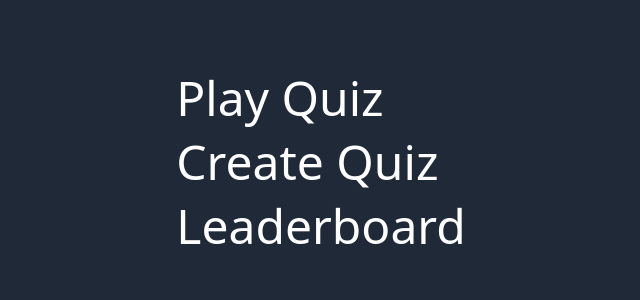
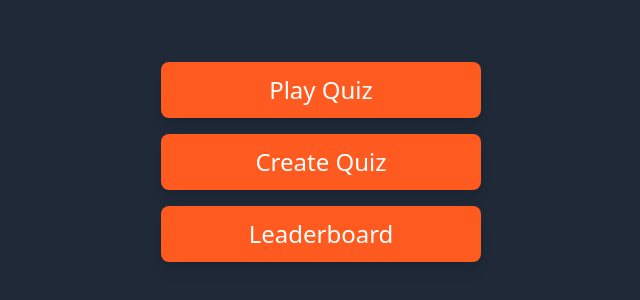
Before and after one commit to KrisztinaBrczan/Quiz_app, a React (Vite) app: page / in a window 1280 px wide. Shown: the part 238-538 px from the top of the page, without its empty margins (319-959 px from the left). Built offline with nearby package versions, Linux system fonts and the light colour scheme; no server answers.

Commit message:
design main menu

```diff
--- a/src/Components/Menu.jsx
+++ b/src/Components/Menu.jsx
@@ -2,26 +2,27 @@ import { Link } from "react-router-dom";
 
 export default function Menu() {
   return (
-    // <div>
-    //   <Link to="/play-quiz">Play Quiz</Link>
-    //   <Link to="/create-quiz">Create Quiz</Link>
-    //   <Link to="/leaderboard">Leaderboard</Link>
-    // </div>
-
-    // <div className="flex h-screen justify-center items-center">
-    <nav className="w-64 bg-gray-800 p-4  flex h-screen w-screen  justify-center items-center">
-      <div className="flex flex-col space-y-4 text-5xl">
-        <Link to="/play-quiz" className="text-white hover:text-gray-300">
+    <nav className="w-64 bg-gray-800 p-4 flex h-screen w-screen justify-center items-center">
+      <div className="flex flex-col space-y-4 text-2xl p-7">
+        <Link
+          to="/play-quiz"
+          className="text-white rounded-lg bg-orange-500 hover:bg-orange-600 text-center p-3 w-80 shadow-lg transform transition-transform duration-200 ease-in-out hover:scale-105"
+        >
           Play Quiz
         </Link>
-        <Link to="/create-quiz" className="text-white hover:text-gray-300">
+        <Link
+          to="/create-quiz"
+          className="text-white rounded-lg bg-orange-500 hover:bg-orange-600 text-center p-3 w-80 shadow-lg transform transition-transform duration-200 ease-in-out hover:scale-105"
+        >
           Create Quiz
         </Link>
-        <Link to="/leaderboard" className="text-white hover:text-gray-300">
+        <Link
+          to="/leaderboard"
+          className="text-white rounded-lg bg-orange-500 hover:bg-orange-600 text-center p-3 w-80 shadow-lg transform transition-transform duration-200 ease-in-out hover:scale-105"
+        >
           Leaderboard
         </Link>
       </div>
     </nav>
-    // </div>
   );
 }
```
